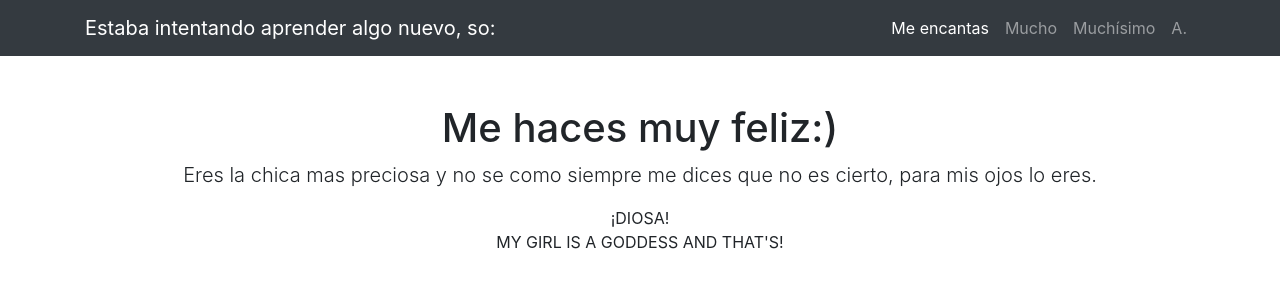
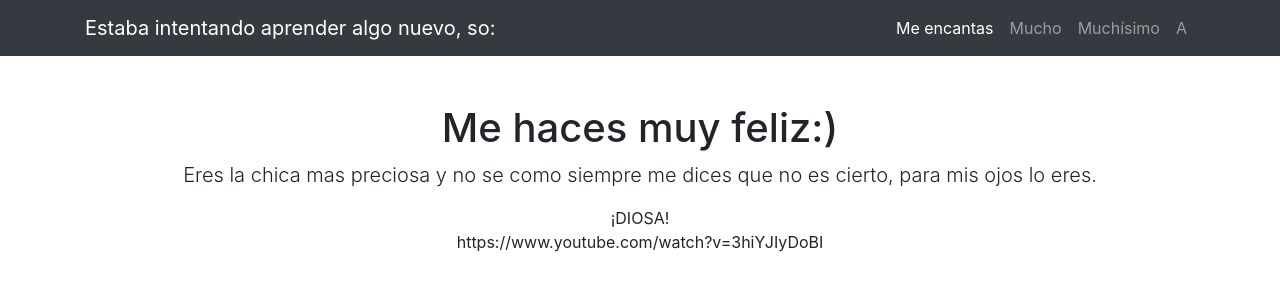
Before and after one commit to Cesarint/star, a website: page index.html in a window 1280 px wide. Drawn offline with Linux system fonts and the light colour scheme.

Commit message:
Update index.html

```diff
--- a/index.html
+++ b/index.html
@@ -38,7 +38,7 @@
             <a class="nav-link" href="#">Muchísimo</a>
           </li>
           <li class="nav-item">
-            <a class="nav-link" href="#">A.</a>
+            <a class="nav-link" href="#">A</a>
           </li>
         </ul>
       </div>
@@ -53,7 +53,7 @@
         <p class="lead">Eres la chica mas preciosa y no se como siempre me dices que no es cierto, para mis ojos lo eres.</p>
         <ul class="list-unstyled">
           <li>¡DIOSA!</li>
-          <li>MY GIRL IS A GODDESS AND THAT'S!</li>
+          <li>https://www.youtube.com/watch?v=3hiYJIyDoBI</li>
         </ul>
       </div>
     </div>
```
